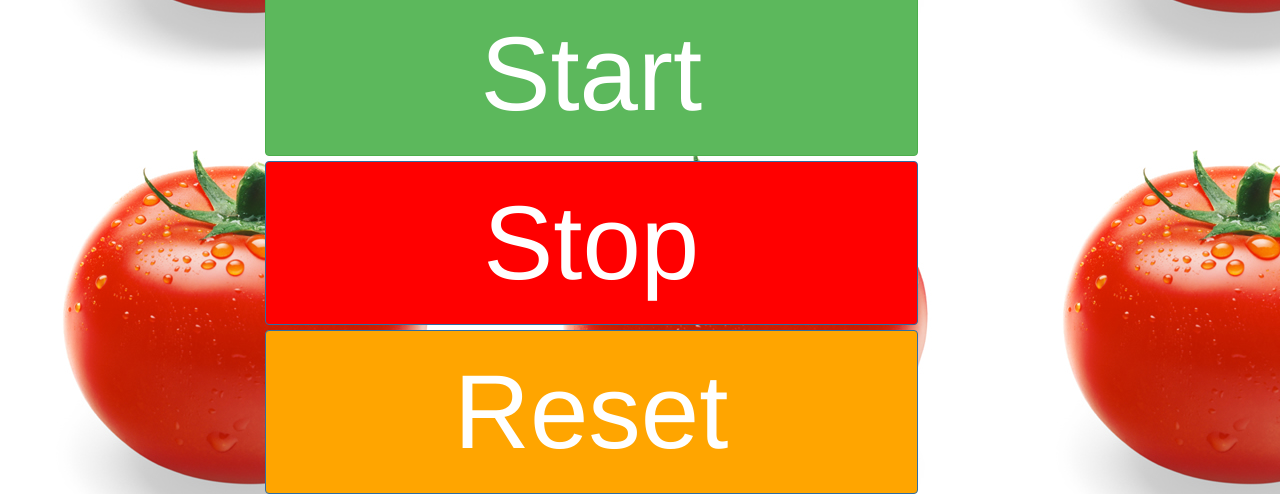
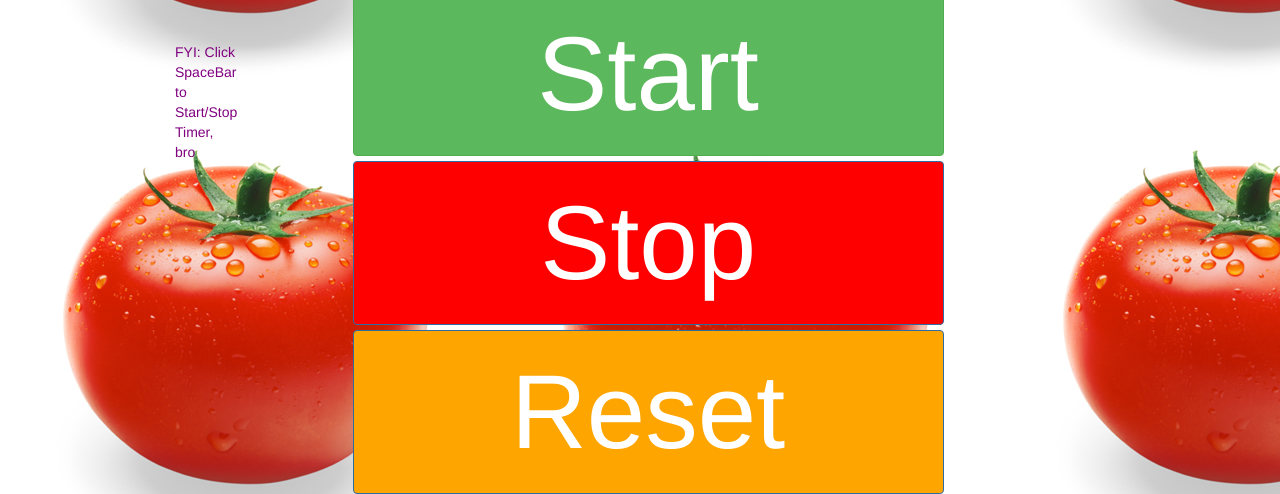
Before and after one commit to aschwizzy710/aarons_pom_timer, a website: page public/html/index.html in a window 1280 px wide. Shown: the part 385-879 px from the top of the page. Drawn offline with nearby package versions, Linux system fonts and the light colour scheme; files that its build step writes are made by us from their sources; files whose address does not match are found by name.

Commit message:
Added instructions and keyboard shortcut

```diff
--- a/public/css/main.css
+++ b/public/css/main.css
@@ -39,3 +39,20 @@
 body {
   background: url(../image/tomato.jpg)
 }
+
+p {
+  float: right;
+  padding-right: 470px;
+  margin-top: -30px;
+}
+
+.container {
+  padding-left: 120px;
+}
+
+.key_instructions {
+  color: purple;
+  float: left;
+  margin-right: 200px;
+  padding-top: 80px;
+}
--- a/public/html/index.html
+++ b/public/html/index.html
@@ -10,6 +10,7 @@
   <h1> Pomodoro Swag </h1>
 </head>
 <body>
+  <p>To use Pomodoro Timer: Work for 25 Minutes Straight with 5 Minute Breaks</p>
   <div class='container'>
     <div class="row">
       <div class="col-md-7 col-md-offset-2">
@@ -17,8 +18,10 @@
         <span id="minutes">00</span>:<span id="seconds">03</span></h1>
       </div>
     </div>
+
     <div class="row">
-      <div class="col-md-7 col-md-offset-2">
+      <div class="col-md-2"><p class="key_instructions">FYI: Click SpaceBar to Start/Stop Timer, bro</p></div>
+      <div class="col-md-7">
         <button class="btn btn-success btn-block" id='start'>
           Start
         </button>
@@ -29,6 +32,8 @@
     </div>
   </div>
 
+
+
   <script   src="https://code.jquery.com/jquery-2.2.4.js"
   integrity="sha256-iT6Q9iMJYuQiMWNd9lDyBUStIq/8PuOW33aOqmvFpqI="
   crossorigin="anonymous"></script>
```
